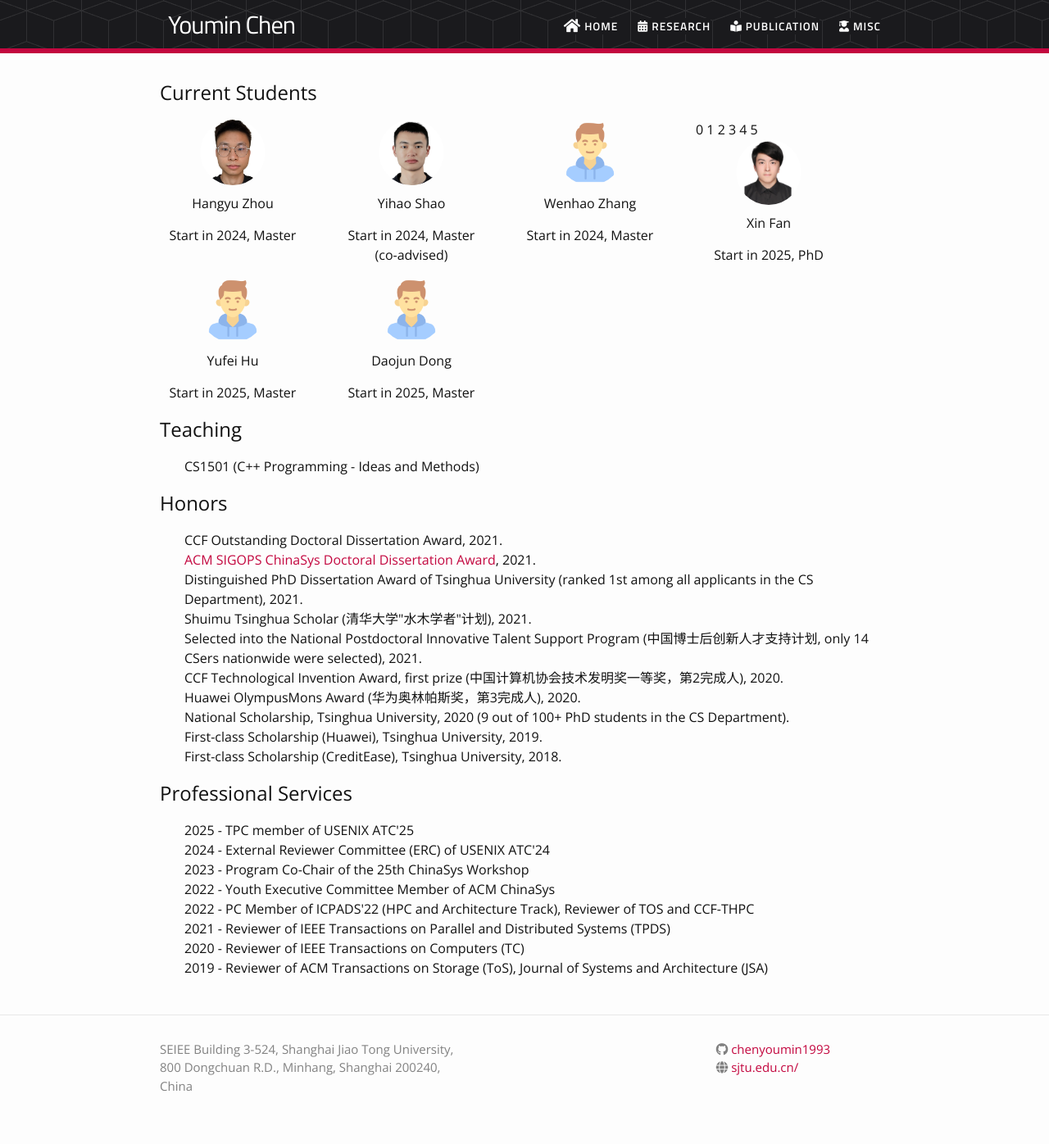
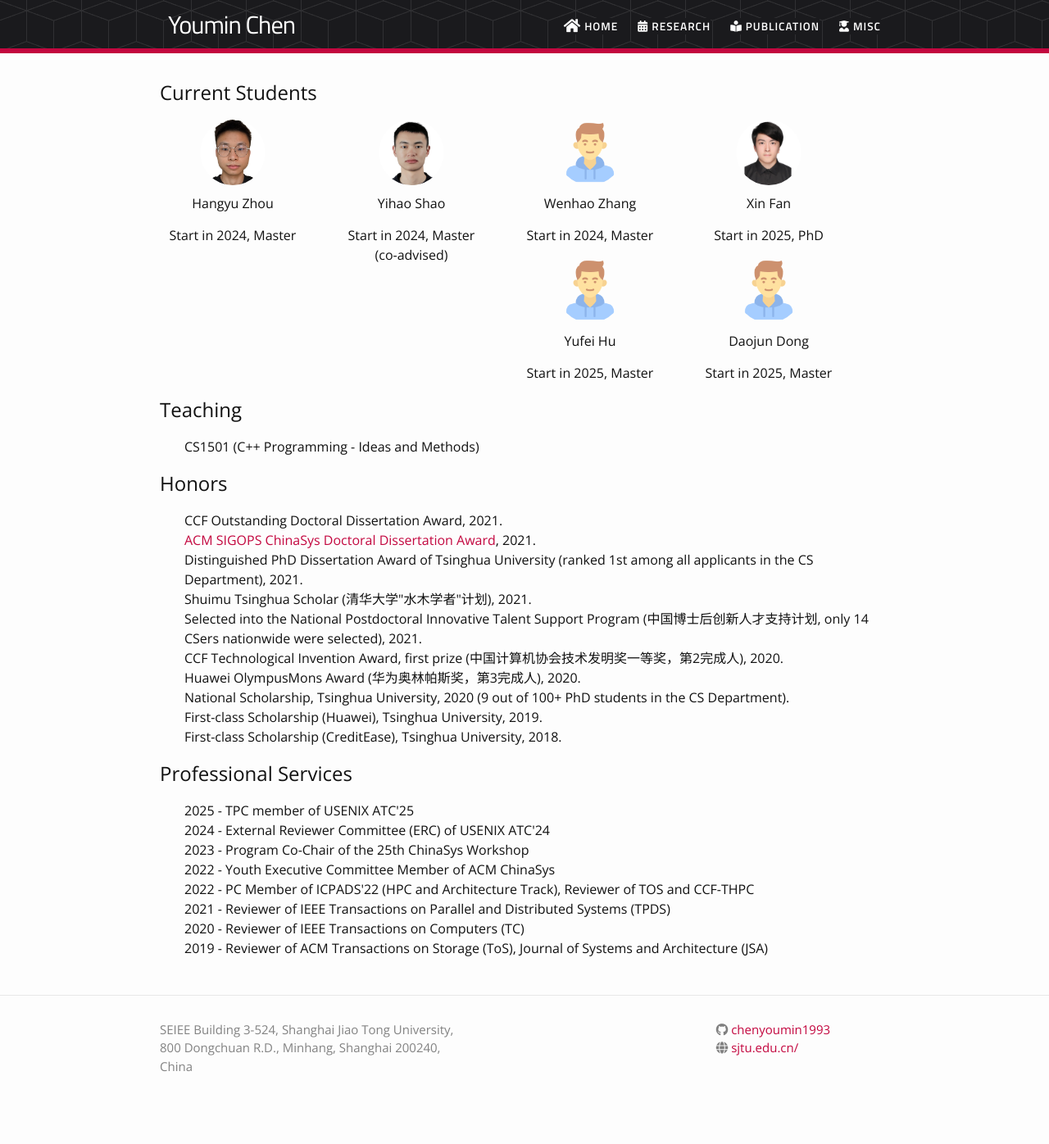
Before and after one commit to chenyoumin1993/chenyoumin1993.github.io, a Jekyll site: the page built from misc.md, in a window 1280 px wide. Shown: the whole page at 82% size. Built offline with Jekyll 4.4.1, drawn with Linux system fonts in a browser that asks for light colours; nearby versions of some CDN libraries; after the commit the page ends 1372 px from its top, so only the background shows below that.

Commit message:
Update misc.md

```diff
--- a/misc.md
+++ b/misc.md
@@ -31,7 +31,7 @@ permalink: /misc/
                 {% endif %}
                 <p>Start in {{ins.year}}, {{ins.type}}</p>
             </div>
-            {% increment counter %}
+            {% assign counter = counter + 1 %}
               {% if counter == 4 %}
                 {% assign counter = 0 %}
                 <br />
```
